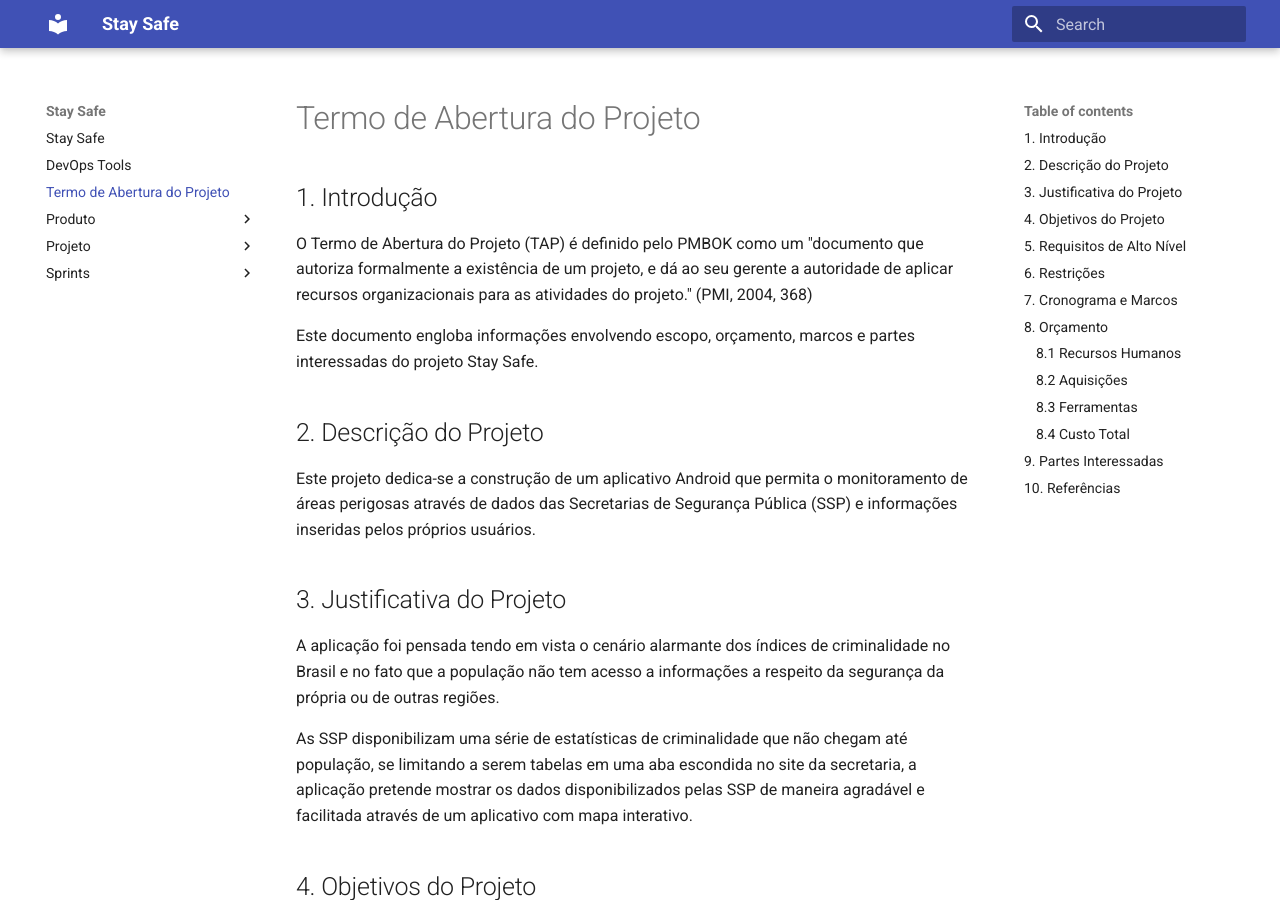
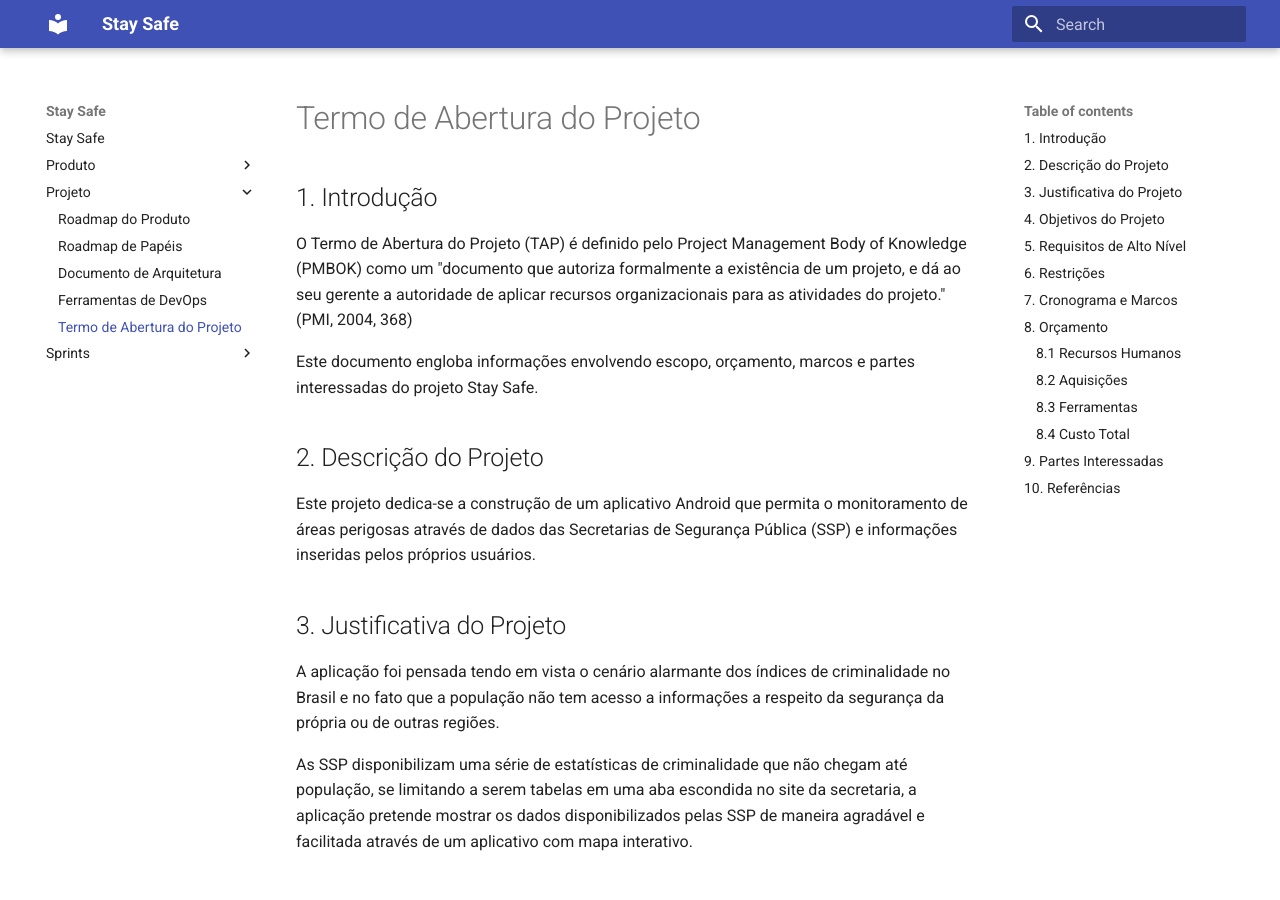
Before and after one commit to fga-eps-mds/2020.1-stay-safe-docs, an MkDocs documentation site: the page built from docs/projeto/tap.md, in a window 1280 px wide and 900 px high. Built offline with MkDocs 1.6.1 and Material for MkDocs 9.7.7, drawn with Linux system fonts in a browser that asks for light colours.

Commit message:
Changed tap and devops-tools to project folder.

```diff
--- a/docs/tap.md
+++ b/docs/projeto/tap.md
@@ -1,7 +1,7 @@
 # Termo de Abertura do Projeto
 
 ## 1. Introdução
-O Termo de Abertura do Projeto (TAP) é definido pelo PMBOK como um "documento que autoriza formalmente a existência de um projeto, e dá ao seu gerente a autoridade de aplicar recursos organizacionais para as atividades do projeto." (PMI, 2004, 368)
+O Termo de Abertura do Projeto (TAP) é definido pelo Project Management Body of Knowledge (PMBOK) como um "documento que autoriza formalmente a existência de um projeto, e dá ao seu gerente a autoridade de aplicar recursos organizacionais para as atividades do projeto." (PMI, 2004, 368)
 
 Este documento engloba informações envolvendo escopo, orçamento, marcos e partes interessadas do projeto Stay Safe.
 
```
Also changed, not shown: docs/devops-tools.md (deleted, +0 -17 lines), docs/projeto/devops-tools.md (added, +17 -0 lines).
